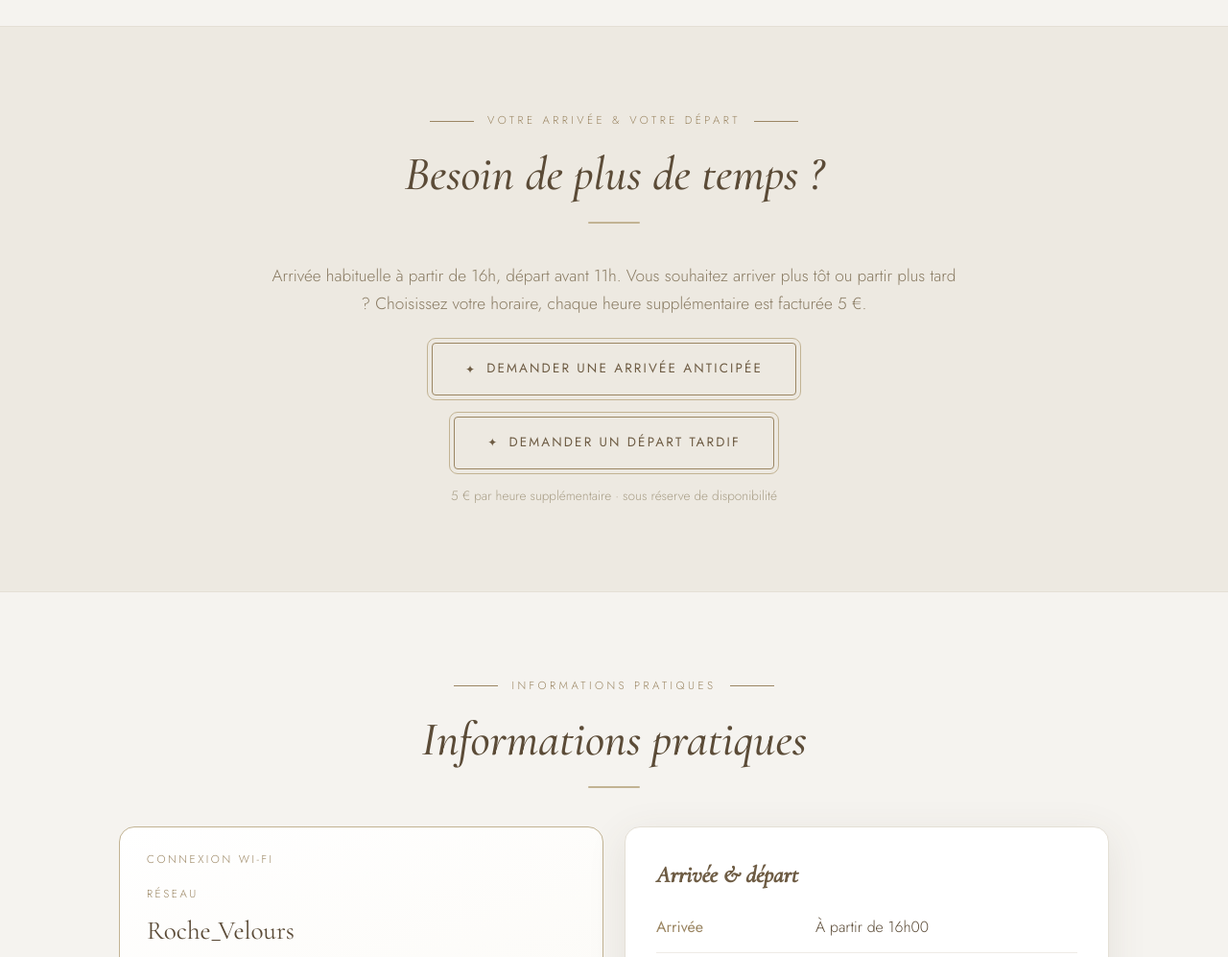
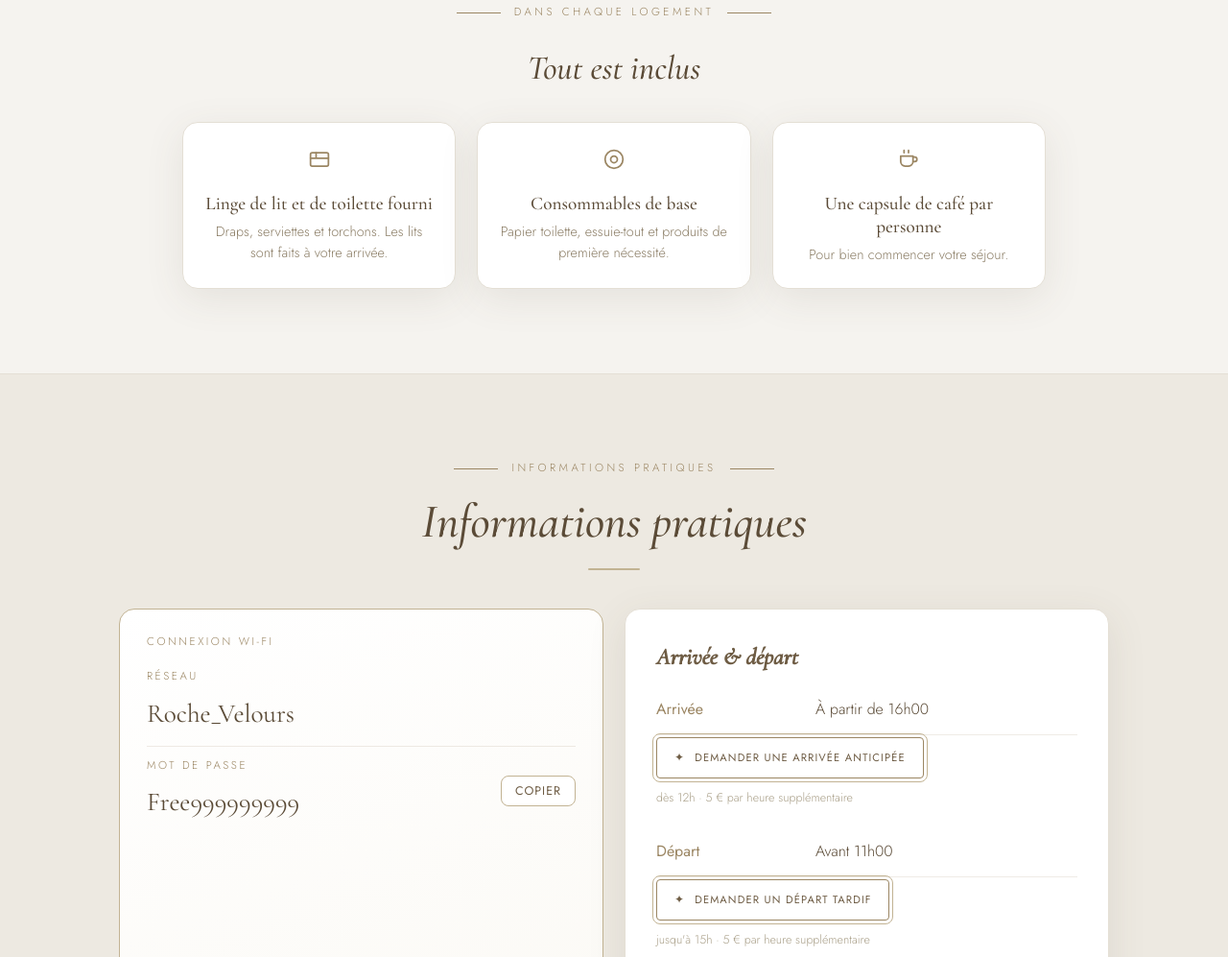
Before and after one commit to levanvangeur/roche-velours-site, a website: page frontend/index.html in a window 1280 px wide. Shown: the part 1409-2406 px from the top of the page at 96% size. Drawn offline with nearby package versions, Linux system fonts and the light colour scheme.

Commit message:
Bloc Tout est inclus dans Bienvenue ; boutons horaires sous Arrivée et Départ
Co-Authored-By: Claude Sonnet 5.5 <noreply@anthropic.com>

```diff
--- a/frontend/assets/css/horaires.css
+++ b/frontend/assets/css/horaires.css
@@ -40,3 +40,16 @@
 .el-wrap { max-width: 720px; margin: 0 auto; text-align: center; }
 .el-btns { display: flex; flex-wrap: wrap; gap: 22px; justify-content: center; margin-top: 8px; }
 .el-note { color: var(--ink-faint); font-size: .85rem; margin-top: 16px; }
+
+/* Bloc « Tout est inclus » dans Bienvenue */
+.inc-wrap { max-width: 900px; margin: 64px auto 0; text-align: center; }
+.inc-title { font-family: 'Cormorant Garamond', serif; font-style: italic; font-weight: 500; font-size: clamp(1.7rem, 4vw, 2.2rem); margin: 6px 0 26px; color: var(--ink); }
+.inc-card { padding: 24px 20px; text-align: center; }
+.inc-ico { color: var(--gold); margin-bottom: 12px; }
+.inc-card h4 { font-family: 'Cormorant Garamond', serif; font-weight: 500; font-size: 1.2rem; line-height: 1.25; margin: 0 0 6px; color: var(--ink); }
+.inc-card p { color: var(--ink-soft); font-size: .9rem; line-height: 1.55; font-weight: 300; margin: 0; }
+
+/* Boutons dans le carré « Arrivée & départ » */
+.el-inline { margin: 2px 0 18px; }
+.el-btn.sm { padding: 10px 18px; font-size: 0.7rem; letter-spacing: 0.1em; outline-offset: 3px; text-align: center; }
+.el-cap { color: var(--ink-faint); font-size: .78rem; margin-top: 10px; }
--- a/frontend/assets/js/app.js
+++ b/frontend/assets/js/app.js
@@ -37,9 +37,8 @@
   // L'ordre par défaut ci-dessous peut être remplacé par data.sectionOrder
   // (modifiable depuis l'éditeur, bouton ↑ / ↓ sur chaque catégorie).
   const SECTIONS = {
-    practical: (d, alt) => practical(d.practical, alt),
+    practical: (d, alt) => practical(d.practical, alt, d.earlyLate),
     welcome: (d, alt) => welcome(d.welcome, alt),
-    earlyLate: (d, alt) => earlyLate(d.earlyLate, alt),
     comfort: (d, alt) => comfort(d.comfort, alt),
     gallery: (d, alt) => gallery(d.gallery, alt),
     rules: (d, alt) => rules(d.rules, alt),
@@ -58,7 +57,7 @@
   };
 
   // Ordre par défaut si data.sectionOrder est absent ou incomplet.
-  const DEFAULT_ORDER = ['practical', 'welcome', 'earlyLate', 'comfort', 'gallery', 'rules', 'departure',
+  const DEFAULT_ORDER = ['practical', 'welcome', 'comfort', 'gallery', 'rules', 'departure',
     'discover', 'stroll', 'eat', 'drinks', 'services', 'shops', 'escapes',
     'digoinCharolles', 'numbers', 'reviews', 'goodbye'];
 
@@ -149,6 +148,27 @@
     </header>`;
   }
 
+  // Icônes du bloc « Tout est inclus » (mêmes pictos que le site de réservation)
+  const INCLUDED_ICONS = [
+    '<rect x="4" y="6" width="16" height="12" rx="1.5"/><path d="M4 11h16M9 6v5"/>',
+    '<circle cx="12" cy="12" r="8"/><circle cx="12" cy="12" r="3"/>',
+    '<path d="M5 9h11v5a4 4 0 0 1-4 4H9a4 4 0 0 1-4-4V9zM16 10h1.5a2 2 0 0 1 0 4H16M8 4v2M12 4v2"/>',
+  ];
+  function includedBlock(items) {
+    if (!Array.isArray(items) || !items.length) return '';
+    return `<div class="inc-wrap">
+      <div class="kicker">Dans chaque logement</div>
+      <h3 class="inc-title">Tout est inclus</h3>
+      <div class="grid cols-3 inc-grid">${items.map((it, i) => `
+        <div class="card inc-card reveal">
+          <svg class="inc-ico" viewBox="0 0 24 24" width="28" height="28" fill="none" stroke="currentColor" stroke-width="1.5" stroke-linecap="round" stroke-linejoin="round" aria-hidden="true">${INCLUDED_ICONS[i % INCLUDED_ICONS.length]}</svg>
+          <h4>${esc(it.title)}</h4>
+          <p>${esc(it.detail || '')}</p>
+        </div>`).join('')}
+      </div>
+    </div>`;
+  }
+
   function welcome(w, alt) {
     if (!w) return '';
     return sectionWrap('', false, `
@@ -158,26 +178,21 @@
       <div style="max-width:760px;margin:0 auto;text-align:center">
         ${(w.paragraphs || []).map((p) => `<p class="lead" style="margin-bottom:20px">${esc(p)}</p>`).join('')}
         ${w.signature ? `<p class="serif" style="font-style:italic;font-size:1.3rem;color:var(--gold-dark);margin-top:10px">${esc(w.signature)}</p>` : ''}
-      </div>`, alt);
+      </div>
+      ${includedBlock(w.included)}`, alt);
   }
 
-  // Boutons « arrivée anticipée » / « départ tardif » (page horaires.html, paiement Stripe)
-  function earlyLate(e, alt) {
+  // Bouton « arrivée anticipée » / « départ tardif » affiché sous l'horaire correspondant
+  function earlyLateBtn(e, type) {
     if (!e || e.enabled === false) return '';
     const price = Number(e.pricePerHour) || 0;
-    const std = (n) => esc(String(n));
-    return section('horaires', e.kicker || 'Votre arrivée & votre départ', e.title || 'Besoin de plus de temps ?', `
-      <div class="el-wrap reveal">
-        <p class="lead" style="margin-bottom:26px">${esc(e.intro || ('Arrivée habituelle à partir de ' + std(e.standardCheckIn) + 'h, départ avant ' + std(e.standardCheckOut) + 'h. Vous souhaitez arriver plus tôt ou partir plus tard ? Choisissez votre horaire, chaque heure supplémentaire est facturée ' + price + ' €.'))}</p>
-        <div class="el-btns">
-          <a class="el-btn" href="horaires.html?type=arrivee">Demander une arrivée anticipée</a>
-          <a class="el-btn" href="horaires.html?type=depart">Demander un départ tardif</a>
-        </div>
-        <p class="el-note">${price} € par heure supplémentaire · sous réserve de disponibilité</p>
-      </div>`, alt);
+    const arr = type === 'arrivee';
+    const note = (arr ? 'dès ' + e.earliestArrival + 'h' : 'jusqu\'à ' + e.latestDeparture + 'h') + ' · ' + price + ' € par heure supplémentaire';
+    return `<div class="el-inline"><a class="el-btn sm" href="horaires.html?type=${type}">${arr ? 'Demander une arrivée anticipée' : 'Demander un départ tardif'}</a>
+      <div class="el-cap">${esc(note)}</div></div>`;
   }
 
-  function practical(pr, alt) {
+  function practical(pr, alt, el) {
     if (!pr) return '';
     const wifi = pr.wifi || {}, ar = pr.arrival || {}, ad = pr.address || {}, as = pr.assistance || {};
     const kv = (k, v) => v ? `<div class="kv"><div class="k">${esc(k)}</div><div class="v">${esc(v)}</div></div>` : '';
@@ -192,7 +207,9 @@
         <div class="card info-card reveal">
           <h3>Arrivée &amp; départ</h3>
           ${kv('Arrivée', ar.checkIn)}
+          ${earlyLateBtn(el, 'arrivee')}
           ${kv('Départ', ar.checkOut)}
+          ${earlyLateBtn(el, 'depart')}
           ${kv('Remise des clés', ar.keys)}
         </div>
         <div class="card info-card reveal">
--- a/frontend/content.json
+++ b/frontend/content.json
@@ -17,7 +17,21 @@
       "Ce livret rassemble toutes les informations utiles sur l'appartement ainsi que nos meilleures adresses et découvertes autour de la ville. N'hésitez pas à nous contacter à la moindre question : nous restons à votre entière disposition.",
       "Nous vous souhaitons un excellent séjour parmi nous."
     ],
-    "signature": "— Votre conciergerie"
+    "signature": "— Votre conciergerie",
+    "included": [
+      {
+        "title": "Linge de lit et de toilette fourni",
+        "detail": "Draps, serviettes et torchons. Les lits sont faits à votre arrivée."
+      },
+      {
+        "title": "Consommables de base",
+        "detail": "Papier toilette, essuie-tout et produits de première nécessité."
+      },
+      {
+        "title": "Une capsule de café par personne",
+        "detail": "Pour bien commencer votre séjour."
+      }
+    ]
   },
   "practical": {
     "wifi": {
@@ -685,7 +699,6 @@
   },
   "sectionOrder": [
     "welcome",
-    "earlyLate",
     "practical",
     "rules",
     "departure",
```
Also changed, not shown: editor/public/assets/editor.js (+4 -3 lines).
